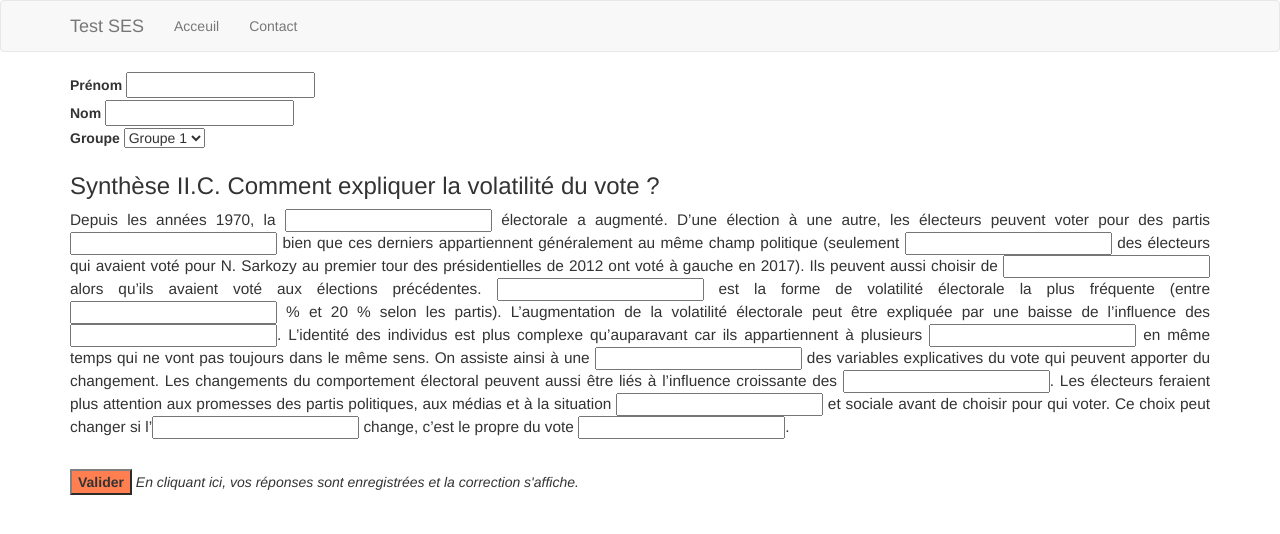
After one commit to mrn-i/entrainement-SES, a Flask app: page /test3 in a window 1280 px wide. The commit adds this page. Shown: the top 534 px of the page. Run offline with Flask 2, Linux system fonts and the light colour scheme; parts of the project's set-up code (start-up, migrations or seed data) failed here and were passed over; some libraries are stand-ins or nearby versions.

Commit message:
Added test3, removed useless files

```diff
--- /dev/null
+++ b/linear_app/static/style.css
@@ -0,0 +1,23 @@
+input#submit {
+    background-color: coral;
+    font-weight: bold;
+    border-color: grey;
+}
+
+#answer {
+    background-color: greenyellow;
+    font-weight: bold;
+    padding:1.5px;
+}
+
+#prop {
+    background-color: gold;
+    font-weight: bold;
+    padding:1.5px;
+}
+
+p.text-exo {
+    font-size:110%;
+    line-height: 110%;
+    text-align:justify;
+}
--- a/linear_app/templates/about.html
+++ b/linear_app/templates/about.html
@@ -2,6 +2,6 @@
 
 {% block body %}
 
-  <p>Pour plus d'information, contactez votre professeur de SES</p>
+  <p>Pour plus d'information, contactez votre professeur de SES : boris.ottaviano@ac-versailles.fr</p>
 
 {% endblock %}
--- a/linear_app/templates/includes/_navbar.html
+++ b/linear_app/templates/includes/_navbar.html
@@ -1,17 +1,11 @@
 <nav class="navbar navbar-default bg-info">
       <div class="container">
         <div class="navbar-header">
-          <button type="button" class="navbar-toggle collapsed" data-toggle="collapse" data-target="#navbar" aria-expanded="false" aria-controls="navbar">
-            <span class="sr-only">Toggle navigation</span>
-            <span class="icon-bar"></span>
-            <span class="icon-bar"></span>
-            <span class="icon-bar"></span>
-          </button>
-          <a class="navbar-brand" href="#">Test SES</a>
+          <a class="navbar-brand">Test SES</a>
         </div>
         <div id="navbar" class="collapse navbar-collapse">
           <ul class="nav navbar-nav">
-            <li><a href="/">Home</a></li>
+            <li><a href="/">Acceuil</a></li>
             <li><a href="/about">Contact</a></li>
           </ul>
 
--- a/linear_app/templates/includes/forms.py
+++ b/linear_app/templates/includes/forms.py
@@ -34,7 +34,7 @@ class AnswerForms(FlaskForm):
     word17 = StringField('......', [DataRequired()])
     word18 = StringField('......', [DataRequired()])
 
-    submit = SubmitField('Envoyez vos réponses')
+    submit = SubmitField('Valider')
 
 class AnswerForms2(FlaskForm):
     nom = StringField('Nom', [DataRequired()])
--- a/linear_app/templates/layout.html
+++ b/linear_app/templates/layout.html
@@ -4,7 +4,7 @@
     <meta charset="utf-8">
     <title>Test SES</title>
     <link rel="stylesheet" href="https://maxcdn.bootstrapcdn.com/bootstrap/3.3.7/css/bootstrap.min.css">
-    <link rel="stylesheet" type="text/css" href="style.css">
+    <link rel="stylesheet" type="text/css" href="{{ url_for('static',filename='style.css') }}">
   </head>
   <body>
     {% include 'includes/_navbar.html' %}
--- /dev/null
+++ b/linear_app/templates/test3.html
@@ -0,0 +1,37 @@
+{% extends 'layout.html' %}
+{% block body %}
+
+<div class="formwrapper">
+  <form method="POST" action = "{{ url_for('test3') }}">
+
+      <div class="formwrapper">
+            <div class="form-field">
+               {{ form.prenom.label }}
+               {{ form.prenom}}
+               <br>
+               {{ form.nom.label }}
+               {{ form.nom }}
+               <br>
+                {{ form.groupe.label }}
+               {{ form.groupe }}
+               <br>
+            </div>
+    </div>
+
+
+<h3>Synthèse II.C. Comment expliquer la volatilité du vote ?</h3>
+<div><p class="text-exo">
+    Depuis les années 1970, la {{ form.word1 }} électorale a augmenté. D’une élection à une autre, les électeurs peuvent voter pour des partis {{ form.word2 }} bien que ces derniers appartiennent généralement au même champ politique (seulement {{ form.word3 }} des électeurs qui avaient voté pour N. Sarkozy au premier tour des présidentielles de 2012 ont voté à gauche en 2017). Ils peuvent aussi choisir de {{ form.word4 }} alors qu’ils avaient voté aux élections précédentes. {{ form.word5 }} est la forme de volatilité électorale la plus fréquente (entre {{ form.word6 }} % et 20 % selon les partis).
+L’augmentation de la volatilité électorale peut être expliquée par une baisse de l’influence des {{ form.word7 }}. L’identité des individus est plus complexe qu’auparavant car ils appartiennent à plusieurs {{ form.word8 }} en même temps qui ne vont pas toujours dans le même sens. On assiste ainsi à une {{ form.word9 }} des variables explicatives du vote qui peuvent apporter du changement.
+Les changements du comportement électoral peuvent aussi être liés à l’influence croissante des {{ form.word10 }}. Les électeurs feraient plus attention aux promesses des partis politiques, aux médias et à la situation {{ form.word11 }} et sociale avant de choisir pour qui voter. Ce choix peut changer si l’{{ form.word12 }} change, c’est le propre du vote {{ form.word13 }}.
+
+ <br></p></div>
+
+<br>
+    <div class="center-content">
+     {{ form.submit }} <span style="font-style: italic;"> En cliquant ici, vos réponses sont enregistrées et la correction s'affiche.</span>
+    </div>
+  </form>
+</div>
+
+{% endblock %}
--- a/linear_app/views.py
+++ b/linear_app/views.py
@@ -23,7 +23,7 @@ os.environ['DBHOST'] = "ec2-54-247-169-129.eu-west-1.compute.amazonaws.com"
 os.environ['DBNAME'] = "dohirlotb7iqt"
 '''
 
-os.environ["APP_SETTINGS"] = "config.ProductionConfig"
+os.environ["APP_SETTINGS"] = "config.DevelopmentConfig"
 
 app = Flask(__name__)
 #Permet d'importer toutes les variables de configuration
@@ -113,6 +113,31 @@ def test2():
     else:
         return render_template("test2.html", form=form)
 
+@app.route("/test3", methods=('GET', 'POST'))
+def test3():
+    form = AnswerForms()
+
+    if request.method == "POST":
+        keylist = [("word" + str(x)) for x in range(1,18)]
+        student_answers = [form.data[x] for x in keylist]
+
+        result = SaveTest(
+            nom=str(dict(request.form)["nom"]),
+            prenom=str(dict(request.form)["prenom"]),
+            groupe=str(dict(request.form)["groupe"]),
+            answer=[form.data[x] for x in keylist],
+            exercice = 'Synthese 2C'
+        )
+
+        db.session.add(result)
+        db.session.commit()
+        app.logger.info(result.id)
+
+        return render_template("answer3.html", prop = student_answers)
+
+    else :
+        return render_template("test3.html", form = form)
+
 
 @app.route("/predict", methods = ["GET", "POST"])
 def predict():
--- a/run.py
+++ b/run.py
@@ -5,5 +5,9 @@ import os
 
 if __name__ == "__main__":
 # Bind to PORT if defined, otherwise default to 5000.
-    port = int(os.environ.get('PORT', 5000))
-    app.run(debug=True, host='0.0.0.0', port=port)
+
+    if os.environ["APP_SETTINGS"] == "config.ProductionConfig" :
+        port = int(os.environ.get('PORT', 5000))
+        app.run(debug=True, host='0.0.0.0', port=port)
+    else :
+        app.run(debug=True)
```
Also changed, not shown: linear_app/templates/answer1.html (+31 -40 lines), linear_app/templates/answer2.html (+11 -26 lines), linear_app/templates/answer3.html (added, +28 -0 lines), linear_app/templates/index.html (+7 -3 lines), linear_app/templates/prediction.html (deleted, +0 -10 lines), linear_app/templates/style.css (deleted, +0 -20 lines), linear_app/templates/test1.html (+4 -15 lines), linear_app/templates/test2.html (+3 -13 lines), 1 other file.
